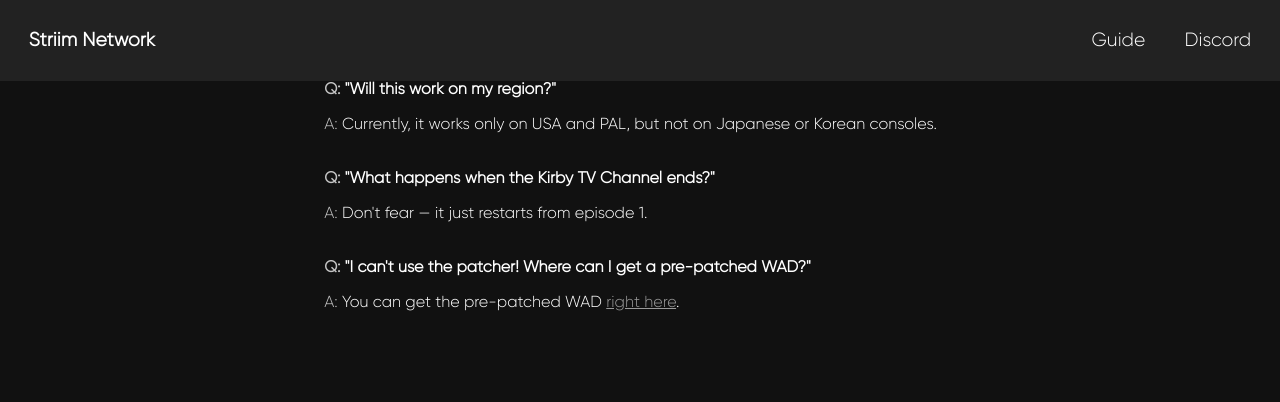
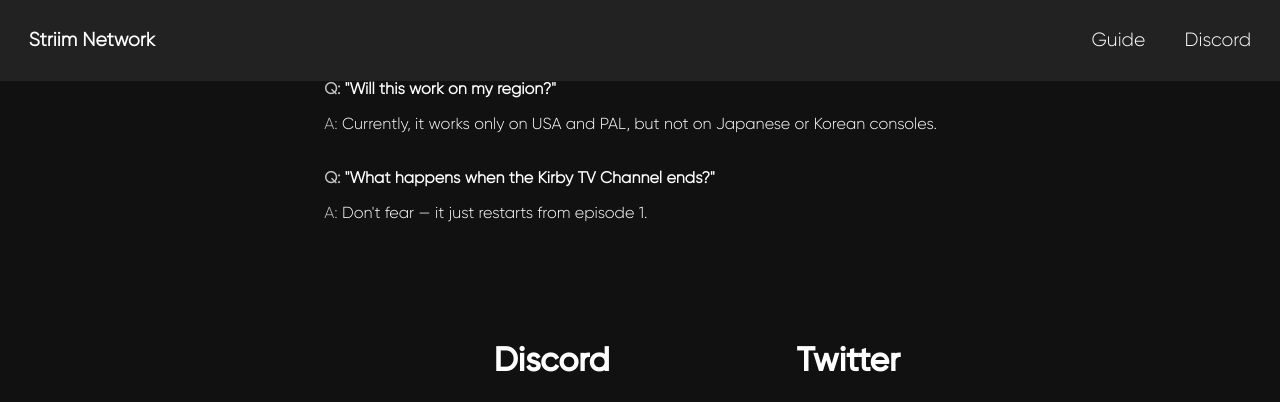
Before and after one commit to StriimNetwork/website, a Jekyll site: the page built from index.html, in a window 1280 px wide and 900 px high, scrolled down 1368 px, cut to the strip 0-402 px from the top of the window. Built offline with Jekyll 4.4.1, drawn with Linux system fonts in a browser that asks for light colours; comment, search, counter and statistics services are not loaded.

Commit message:
Update index.html

```diff
--- a/index.html
+++ b/index.html
@@ -45,10 +45,6 @@
         <b><span class="o75">Q:</span> "What happens when the Kirby TV Channel ends?"</b>
         <br>
         <p><span class="o75">A:</span> Don't fear &mdash; it just restarts from episode 1.</p>
-        <br>
-        <b><span class="o75">Q:</span> "I can't use the patcher! Where can I get a pre-patched WAD?"</b>
-        <br>
-        <p><span class="o75">A:</span> You can get the pre-patched WAD <a href="assets/wads/kirby-tv.wad">right here</a>.</p>
     </div>
 </div>
 
```
